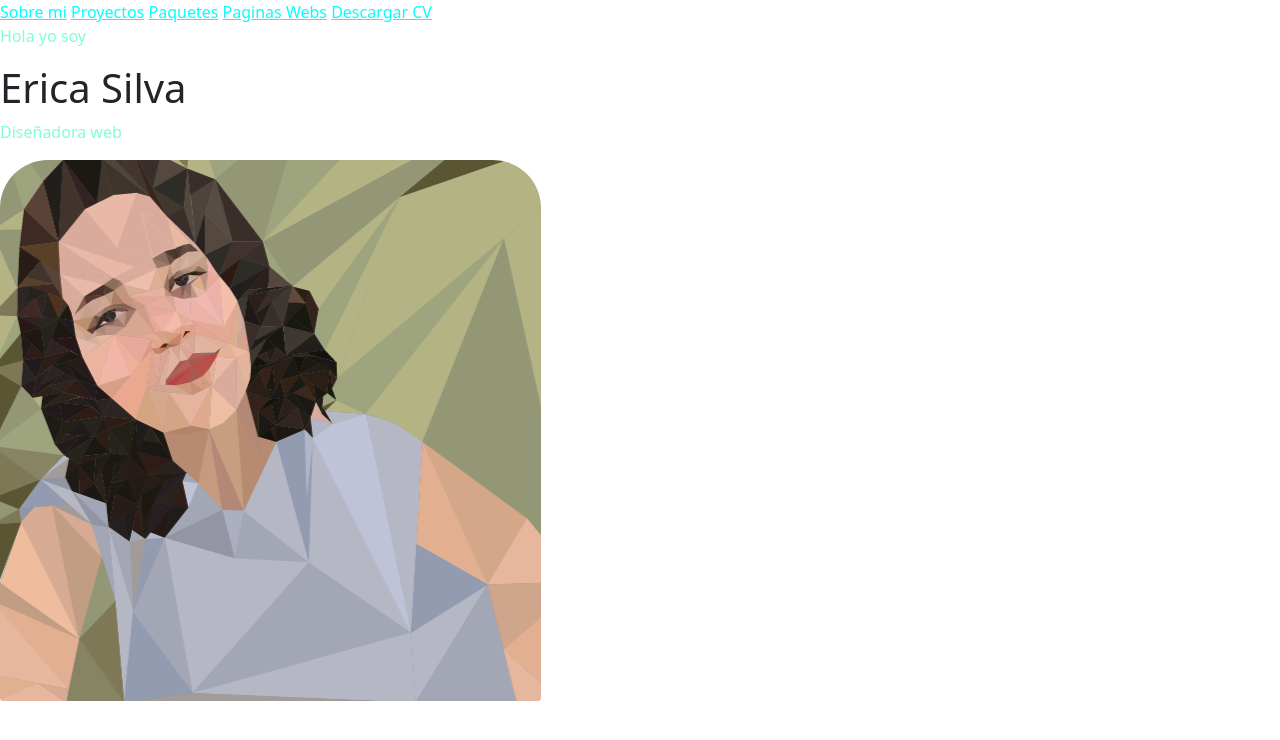
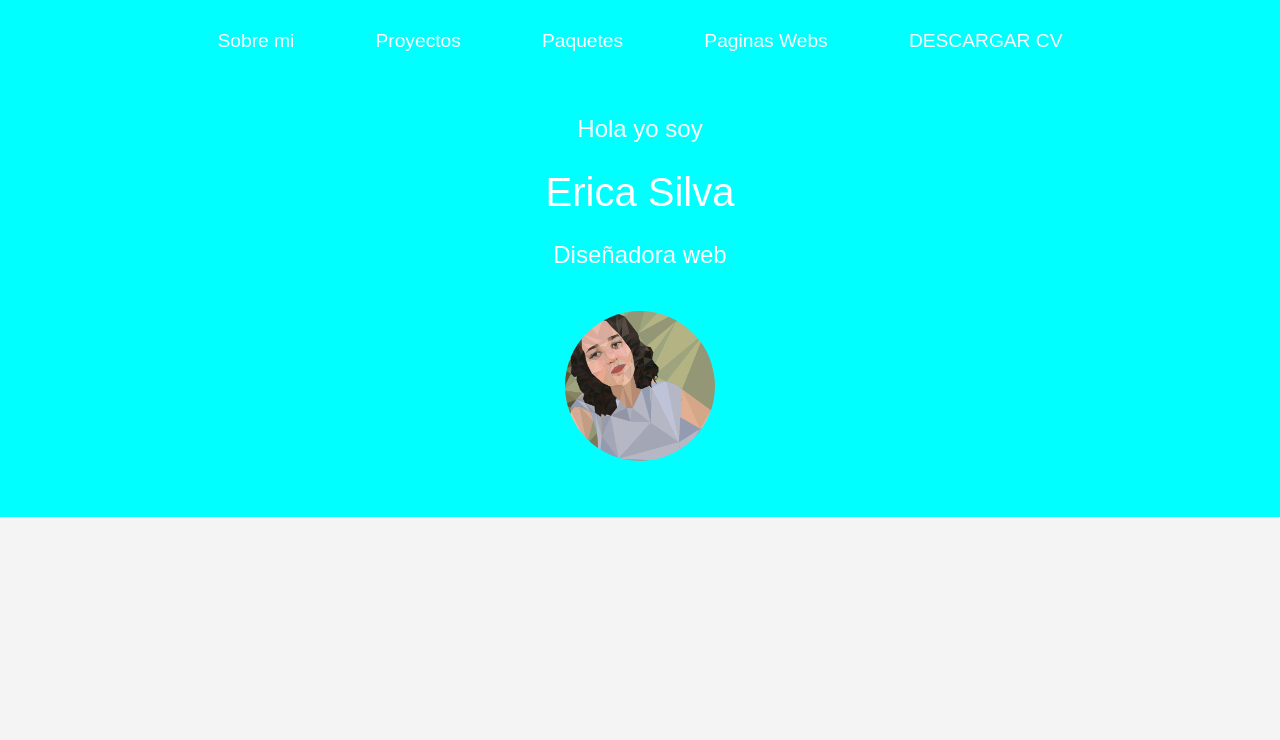
Before and after one commit to ericasilvafarto/obligatorioUno, a website: page index.html in a window 1280 px wide. Drawn offline with nearby package versions, Linux system fonts and the light colour scheme; files that its build step writes are made by us from their sources.

Commit message:
nuevos estilos

```diff
--- a/scss/_img.scss
+++ b/scss/_img.scss
@@ -2,6 +2,3 @@
     border-radius: 3em 3em 0.2em 0.2em;
 
       }
-      p{
-        color: aquamarine;
-      }
--- a/scss/estilos.scss
+++ b/scss/estilos.scss
@@ -1,4 +1,93 @@
+@import "vars";
+@import "img";
+@import "../node_modules/bootstrap/scss/bootstrap";
 
-@import "vars";
-@import "../node_modules/bootstrap/scss/bootstrap";
-@import "img";
+// Estilos Generales
+body {
+    font-family: Arial, sans-serif;
+    line-height: 1.6;
+    background-color: #f4f4f4;
+    color: #333;
+    margin: 0;
+    padding: 0;
+}
+
+// Encabezado
+#encabezado {
+    background: $primary;
+    color: white;
+    padding: 1em 0;
+    text-align: center;
+
+    nav a {
+        color: white;
+        text-decoration: none;
+        margin: 0 1em;
+        font-size: 1.2em;
+
+        &:hover {
+            text-decoration: underline;
+        }
+    }
+}
+
+#soy {
+    padding: 2em 0;
+
+    p {
+        font-size: 1.5em;
+        margin: 0.5em 0;
+    }
+
+    h1 {
+        font-size: 2.5em;
+        margin: 0.5em 0;
+    }
+
+    #yo {
+        margin-top: 1em;
+        width: 150px;
+        height: 150px;
+        border-radius: 50%;
+    }
+}
+
+// Botones y Enlaces
+a {
+    display: inline-block;
+    padding: 0.5em 1em;
+    border-radius: 0.3em;
+    transition: background-color 0.3s ease;
+
+    &:hover {
+        background-color: darken($primary, 10%);
+    }
+}
+
+a[download] {
+    background-color: $primary;
+    color: white;
+    text-transform: uppercase;
+    text-align: center;
+}
+
+// Responsive Design
+@media (max-width: 768px) {
+    nav a {
+        display: block;
+        margin: 0.5em 0;
+    }
+
+    #soy {
+        padding: 1em;
+
+        p, h1 {
+            font-size: 1.2em;
+        }
+
+        #yo {
+            width: 100px;
+            height: 100px;
+        }
+    }
+}
```
